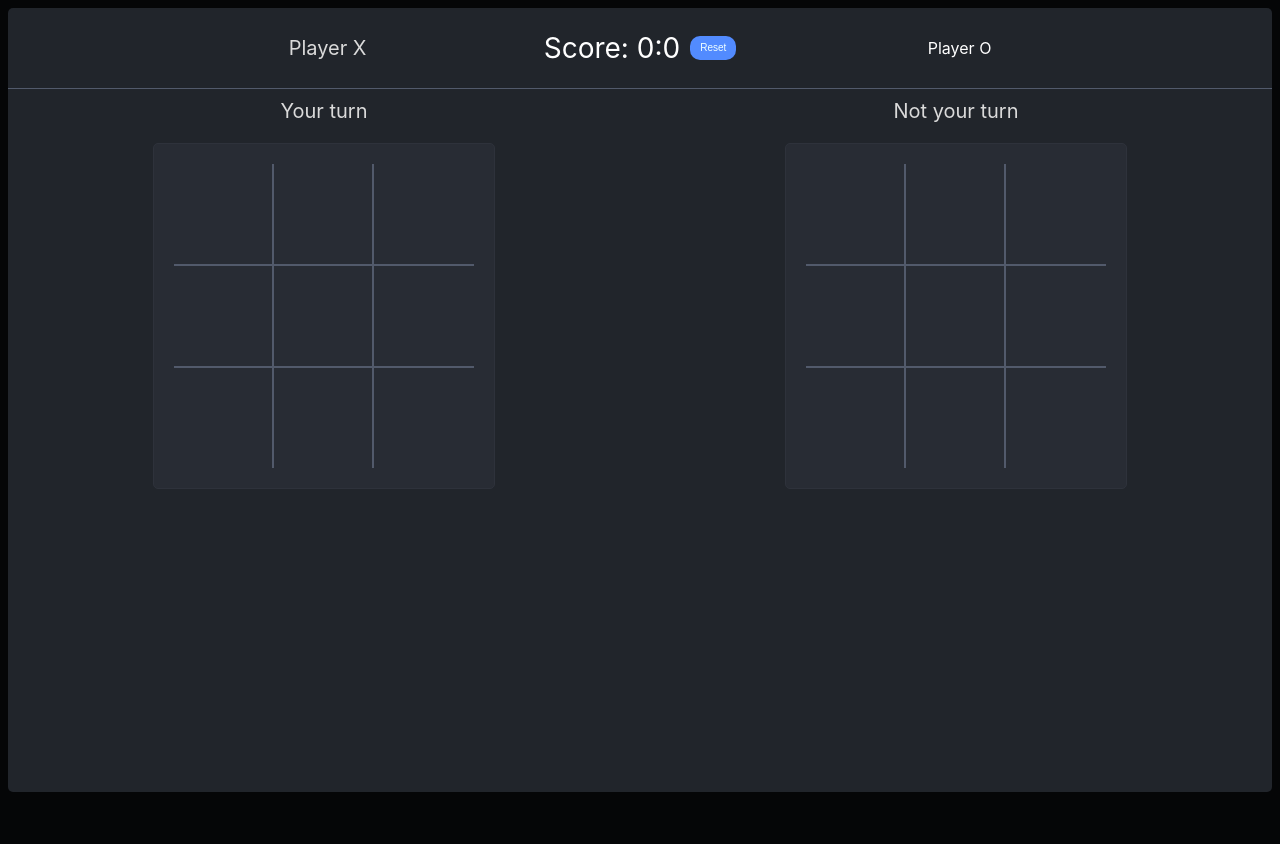
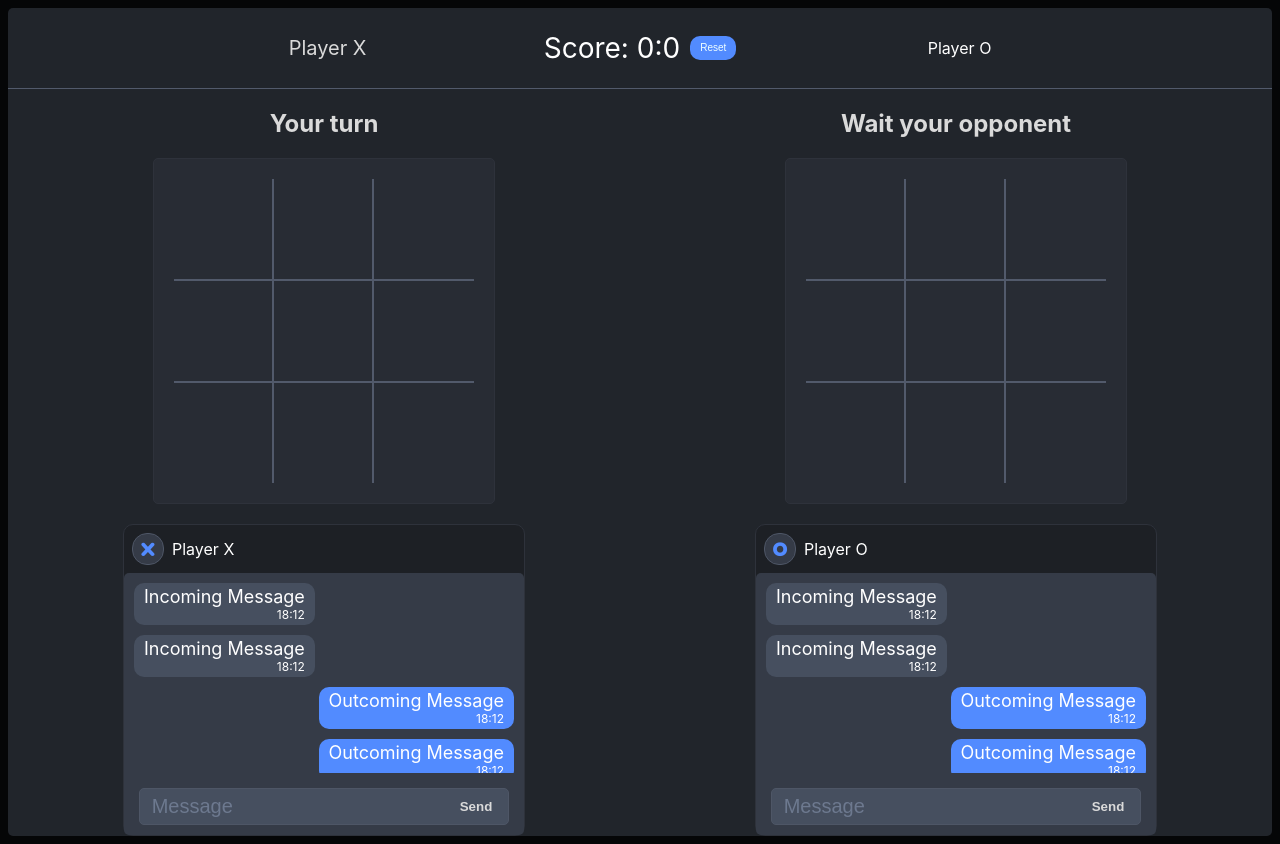
Before and after one commit to 4ntonoff/TicTacToe, a React (Create React App) app: page / in a window 1280 px wide. Before the commit the page ends 800 px from the top, so only its background shows below. Built offline with nearby package versions, Linux system fonts and the light colour scheme.

Commit message:
Chat added

```diff
--- a/src/App.css
+++ b/src/App.css
@@ -1,3 +1,7 @@
+@font-face {
+  font-family: Insanibu;
+  src: url(./fonts/Insanibu.ttf);
+}
 body {
   background-color: #050607;
 }
@@ -20,7 +24,6 @@ body {
   flex: 1;
   display: flex;
   flex-direction: row;
-  height: 100%;
   align-items: stretch;
   align-content: stretch;
 }
@@ -55,12 +58,11 @@ body {
   transition: all 0.5s;
 }
 .reset-button:hover {
-  background-color: #282c34;
+  background-color: #3578ff;
 }
 .player-content {
   min-height: 100%;
   display: flex;
-  height: 100%;
   align-items: center;
   flex-direction: column;
   /* border-right: 1px solid #525a6b; */
@@ -82,7 +84,9 @@ body {
   border-bottom: 2px solid #525a6b;
 }
 .status {
-  margin-top: 10px;
+  margin-top: 20px;
+  font-size: 24px;
+  font-weight: bold;
 }
 .gametable-item {
   width: 100px;
@@ -94,8 +98,8 @@ body {
   background: transparent;
   line-height: 100px;
   text-align: center;
-  font-family: Courier, "Courier New", monospace;
-  font-size: 58px;
+  font-family: Insanibu, Courier, "Courier New", monospace;
+  font-size: 96px;
   transition: all 0.5s;
 }
 .gametable-item:hover {
@@ -114,3 +118,99 @@ button:disabled:hover {
 .gametable-row:last-child {
   border-bottom: none;
 }
+
+.chat {
+  display: flex;
+  flex-direction: column;
+  background-color: rgb(29, 32, 37);
+  border-radius: 10px;
+  border: 1px #2e323b solid;
+  width: 400px;
+  margin-top: 20px;
+  color: white;
+}
+.chat-header {
+  display: flex;
+  width: 100%;
+  align-items: center;
+}
+.chat-icon {
+  font-family: Insanibu;
+  color: #528bff;
+  width: 30px;
+  font-size: 20px;
+  background-color: #353b47;
+  height: 30px;
+  text-align: center;
+  line-height: 30px;
+  border-radius: 15px;
+  border: 1px #4e5666 solid;
+  margin: 8px;
+}
+.chat-body {
+  display: flex;
+  flex-direction: column;
+  background-color: #353b47;
+  border-radius: 0 0 10px 10px;
+  border-radius: 5px;
+}
+.chat-messages-section {
+  display: flex;
+  flex-direction: column;
+  max-height: 200px;
+  overflow-y: auto;
+}
+.chat-input-section {
+  display: flex;
+  margin: 0 auto;
+  margin-bottom: 10px;
+  margin-top: 15px;
+  padding: 5px 10px;
+  border-radius: 5px;
+  background-color: #464f5f;
+  border: 1px #4e5666 solid;
+}
+.chat-input {
+  font-size: 20px;
+  width: 300px;
+  background-color: transparent;
+  border: none;
+  color: #dadada;
+}
+.chat-input::placeholder {
+  color: #6d798f;
+}
+.chat-input:focus {
+  outline: none;
+}
+.chat-send-btn {
+  color: #dadada;
+  background: transparent;
+  border: none;
+  cursor: pointer;
+  font-weight: bold;
+}
+.chat-outcoming-message {
+  background-color: #528bff;
+  max-width: 250px;
+  font-size: 18px;
+  padding: 3px 10px;
+  margin-top: 10px;
+  margin-right: 10px;
+  align-self: flex-end;
+  border-radius: 10px;
+}
+.chat-message-time {
+  font-size: 12px;
+  text-align: end;
+}
+.chat-incoming-message {
+  background-color: #464f5f;
+  max-width: 250px;
+  font-size: 18px;
+  padding: 3px 10px;
+  margin-top: 10px;
+  margin-left: 10px;
+  border-radius: 10px;
+  align-self: flex-start;
+}
--- a/src/App.tsx
+++ b/src/App.tsx
@@ -77,7 +77,7 @@ function App() {
     } else if (winner) {
       return "You " + (isXNext ? "win" : "lose") + "!";
     } else {
-      return isXNext ? "Your turn" : "Not your turn";
+      return isXNext ? "Your turn" : "Wait your opponent";
     }
   };
 
@@ -131,6 +131,40 @@ function App() {
                 {renderSquare(8, true)}
               </div>
             </div>
+            <div className="chat">
+              <div className="chat-header">
+                <div className="chat-icon">X</div>
+                <div className="chat-name">Player X</div>
+              </div>
+              <div className="chat-body">
+                <div className="chat-messages-section">
+                  <div className="chat-incoming-message">
+                    Incoming Message
+                    <div className="chat-message-time">18:12</div>
+                  </div>
+                  <div className="chat-incoming-message">
+                    Incoming Message
+                    <div className="chat-message-time">18:12</div>
+                  </div>
+                  <div className="chat-outcoming-message">
+                    Outcoming Message
+                    <div className="chat-message-time">18:12</div>
+                  </div>
+                  <div className="chat-outcoming-message">
+                    Outcoming Message
+                    <div className="chat-message-time">18:12</div>
+                  </div>
+                </div>
+                <div className="chat-input-section">
+                  <input
+                    className="chat-input"
+                    placeholder="Message"
+                    type="text"
+                  />
+                  <button className="chat-send-btn">Send</button>
+                </div>
+              </div>
+            </div>
           </div>
           <div className="player-content">
             <span className="status primary-text">
@@ -153,6 +187,41 @@ function App() {
                 {renderSquare(8, false)}
               </div>
             </div>
+
+            <div className="chat">
+              <div className="chat-header">
+                <div className="chat-icon">O</div>
+                <div className="chat-name">Player O</div>
+              </div>
+              <div className="chat-body">
+                <div className="chat-messages-section">
+                  <div className="chat-incoming-message">
+                    Incoming Message
+                    <div className="chat-message-time">18:12</div>
+                  </div>
+                  <div className="chat-incoming-message">
+                    Incoming Message
+                    <div className="chat-message-time">18:12</div>
+                  </div>
+                  <div className="chat-outcoming-message">
+                    Outcoming Message
+                    <div className="chat-message-time">18:12</div>
+                  </div>
+                  <div className="chat-outcoming-message">
+                    Outcoming Message
+                    <div className="chat-message-time">18:12</div>
+                  </div>
+                </div>
+                <div className="chat-input-section">
+                  <input
+                    className="chat-input"
+                    placeholder="Message"
+                    type="text"
+                  />
+                  <button className="chat-send-btn">Send</button>
+                </div>
+              </div>
+            </div>
           </div>
         </div>
       </div>
```
Also changed, not shown: src/fonts/Insanibc.ttf (added), src/fonts/Insanibu.ttf (added).
